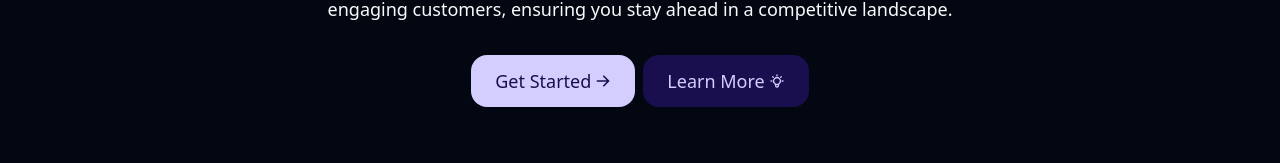
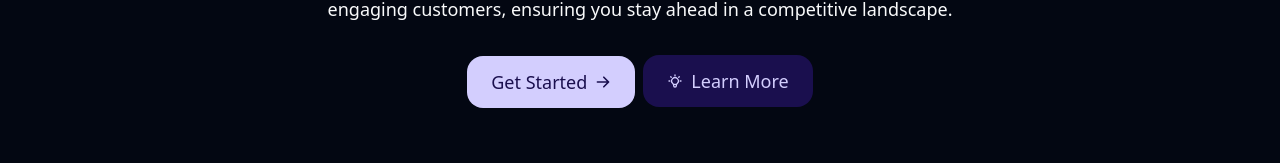
Before and after one commit to ApurvChatur-Kisna/KisnaEcommerce, a React (Vite) app in the folder site/frontend/: page / in a window 1280 px wide. Shown: the part 333-496 px from the top of the page. Built offline with nearby package versions, Linux system fonts and the light colour scheme.

Commit message:
(fix): Small mistake...

```diff
--- a/site/frontend/src/bLove/cComponent/aGlobalComponent/outlet/aUnprotectedComponent/children/aHomeChild/index.tsx
+++ b/site/frontend/src/bLove/cComponent/aGlobalComponent/outlet/aUnprotectedComponent/children/aHomeChild/index.tsx
@@ -19,11 +19,11 @@
                 <div className="mb-4 space-x-0 sm:space-x-2 md:mb-8">
                     <Link to={FullRoute.GlobalRoute.ProtectedRoute.AuthorizationRoute.SidebarRoute.DashboardRoute} className="inline-flex items-center justify-center w-full px-6 py-3 mb-2 text-lg text-[#1A0F4E] bg-[#D3CEFE] rounded-2xl sm:w-auto sm:mb-0">
                         Get Started
-                        <svg className="w-4 h-4 ml-1" xmlns="http://www.w3.org/2000/svg" viewBox="0 0 20 20" fill="currentColor"><path fillRule="evenodd" d="M10.293 3.293a1 1 0 011.414 0l6 6a1 1 0 010 1.414l-6 6a1 1 0 01-1.414-1.414L14.586 11H3a1 1 0 110-2h11.586l-4.293-4.293a1 1 0 010-1.414z" clipRule="evenodd"></path></svg>
+                        <svg className="w-4 h-4 ml-2" xmlns="http://www.w3.org/2000/svg" viewBox="0 0 20 20" fill="currentColor"><path fillRule="evenodd" d="M10.293 3.293a1 1 0 011.414 0l6 6a1 1 0 010 1.414l-6 6a1 1 0 01-1.414-1.414L14.586 11H3a1 1 0 110-2h11.586l-4.293-4.293a1 1 0 010-1.414z" clipRule="evenodd"></path></svg>
                     </Link>
                     <Link to={FullRoute.GlobalRoute.ProtectedRoute.AuthorizationRoute.SidebarRoute.DashboardRoute} className="inline-flex items-center justify-center w-full px-6 py-3 mb-2 text-lg bg-[#1A0F4E] text-[#D3CEFE] rounded-2xl sm:w-auto sm:mb-0">
+                        <svg className="w-4 h-4 mr-2" fill="none" stroke="currentColor" viewBox="0 0 24 24" xmlns="http://www.w3.org/2000/svg"><path strokeLinecap="round" strokeLinejoin="round" strokeWidth="2" d="M9.663 17h4.673M12 3v1m6.364 1.636l-.707.707M21 12h-1M4 12H3m3.343-5.657l-.707-.707m2.828 9.9a5 5 0 117.072 0l-.548.547A3.374 3.374 0 0014 18.469V19a2 2 0 11-4 0v-.531c0-.895-.356-1.754-.988-2.386l-.548-.547z"></path></svg>
                         Learn More
-                        <svg className="w-4 h-4 ml-1" fill="none" stroke="currentColor" viewBox="0 0 24 24" xmlns="http://www.w3.org/2000/svg"><path strokeLinecap="round" strokeLinejoin="round" strokeWidth="2" d="M9.663 17h4.673M12 3v1m6.364 1.636l-.707.707M21 12h-1M4 12H3m3.343-5.657l-.707-.707m2.828 9.9a5 5 0 117.072 0l-.548.547A3.374 3.374 0 0014 18.469V19a2 2 0 11-4 0v-.531c0-.895-.356-1.754-.988-2.386l-.548-.547z"></path></svg>
                     </Link>
                 </div>
             </div>
--- a/site/frontend/src/bLove/cComponent/aGlobalComponent/outlet/aUnprotectedComponent/index.tsx
+++ b/site/frontend/src/bLove/cComponent/aGlobalComponent/outlet/aUnprotectedComponent/index.tsx
@@ -152,7 +152,7 @@
                   <Link to={FullRoute.GlobalRoute.ProtectedRoute.AuthenticationRoute.ForgotPasswordRoute} >Forgot Password</Link>
                 </DropdownMenuItem>
                 <DropdownMenuItem>
-                  <Link to={FullRoute.GlobalRoute.ProtectedRoute.AuthenticationRoute.ResetPasswordRoute} >Reset Password</Link>
+                  <Link to={`${FullRoute.GlobalRoute.ProtectedRoute.AuthenticationRoute.ResetPasswordRoute}/hello-boi`} >Reset Password</Link>
                 </DropdownMenuItem>
               </DropdownMenuContent>
             </DropdownMenu>
--- a/site/frontend/src/bLove/cComponent/aGlobalComponent/outlet/bProtectedComponent/outlet/aAuthenticationComponent/index.tsx
+++ b/site/frontend/src/bLove/cComponent/aGlobalComponent/outlet/bProtectedComponent/outlet/aAuthenticationComponent/index.tsx
@@ -152,9 +152,8 @@
                   <Link to={FullRoute.GlobalRoute.ProtectedRoute.AuthenticationRoute.ForgotPasswordRoute} >Forgot Password</Link>
                 </DropdownMenuItem>
                 <DropdownMenuItem>
-                  <Link to={FullRoute.GlobalRoute.ProtectedRoute.AuthenticationRoute.ResetPasswordRoute} >Reset Password</Link>
+                  <Link to={`${FullRoute.GlobalRoute.ProtectedRoute.AuthenticationRoute.ResetPasswordRoute}/hello-boi`} >Reset Password</Link>
                 </DropdownMenuItem>
-
               </DropdownMenuContent>
             </DropdownMenu>
           </div>
```
